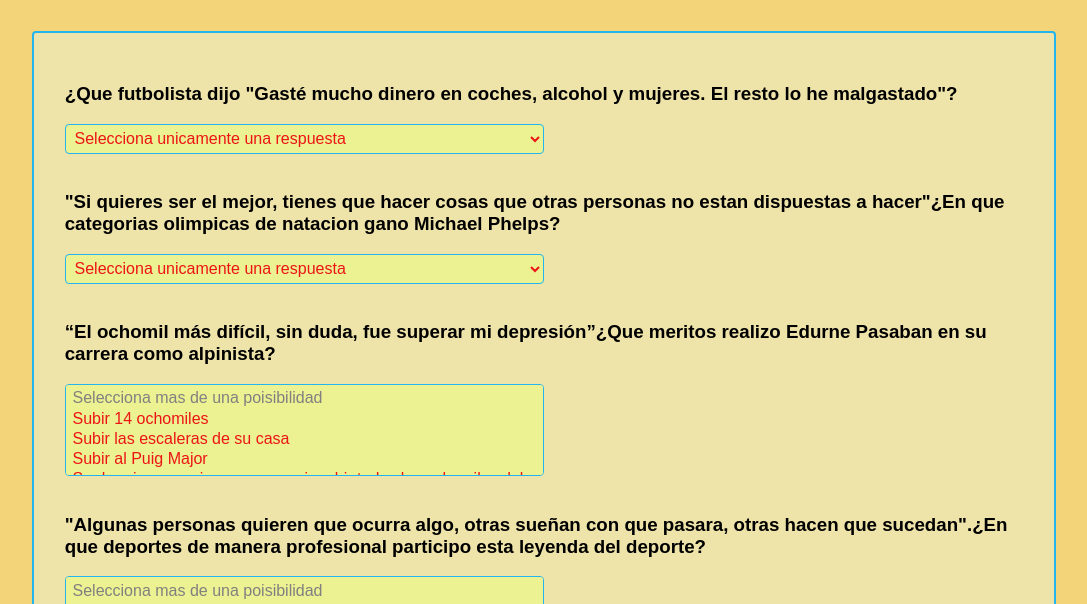
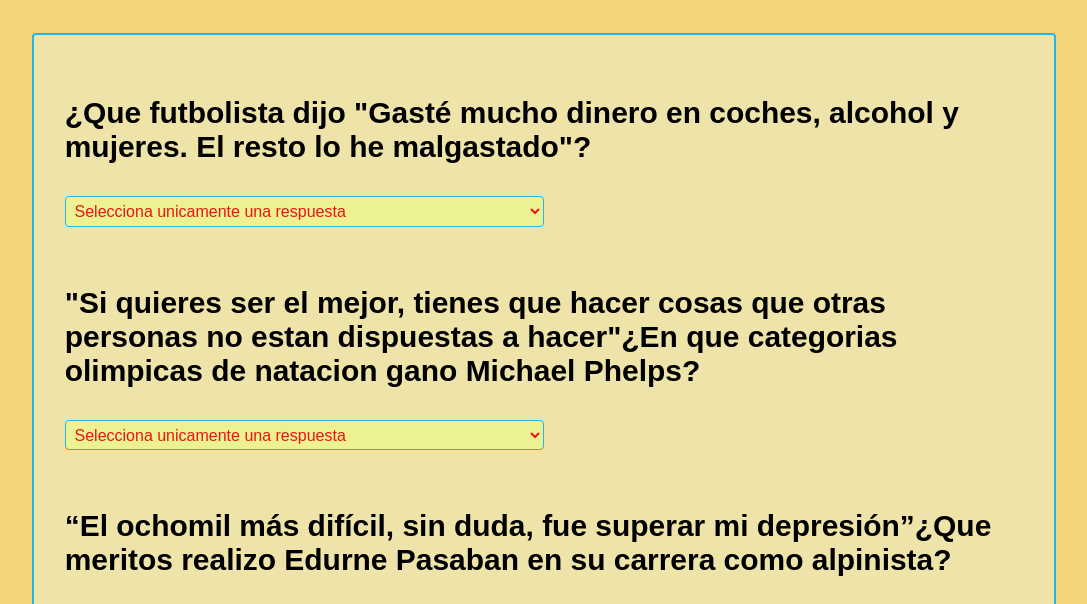
Before and after one commit to RaulNinoSalas/Lenguaje-de-Marcas, a plain HTML site: page Examen/test.html in a window 1280 px wide. Shown: the part 149-753 px from the top of the page, without its empty margins (104-1191 px from the left). Drawn offline with Linux system fonts and the light colour scheme.

Commit message:
Add files via upload

```diff
--- a/Examen/css/rtest.css
+++ b/Examen/css/rtest.css
@@ -1,7 +1,7 @@
 html {
 	margin: 0px;
 	font-family: 'News Cycle', sans-serif;
-	font-size: 20;
+	font-size: 2vw;
 	background-color: #f3d478;
 }
 
```
